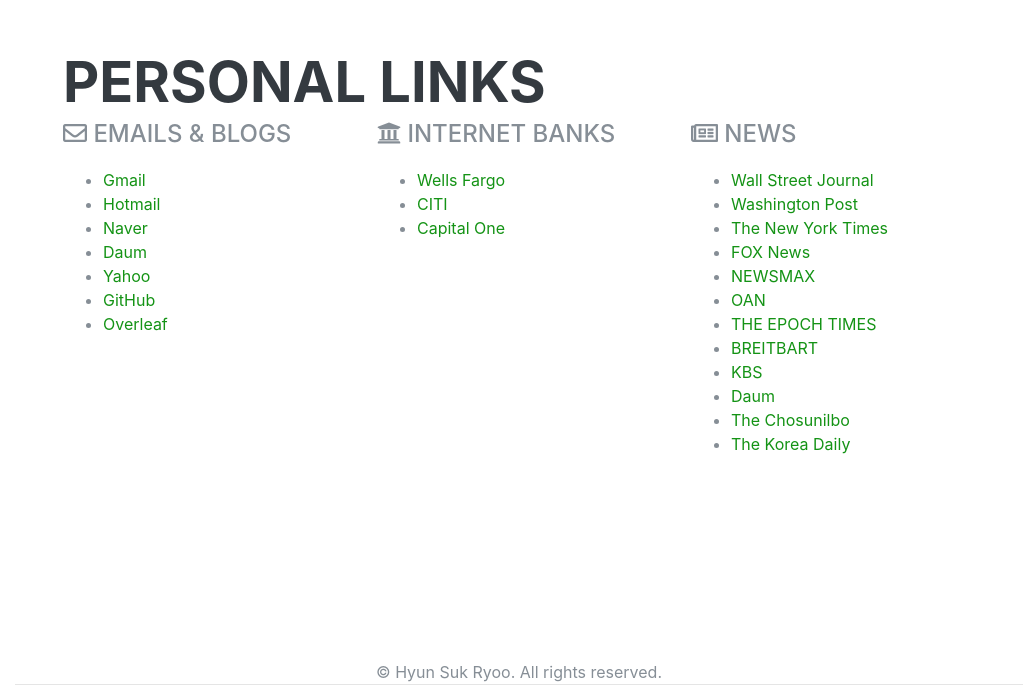
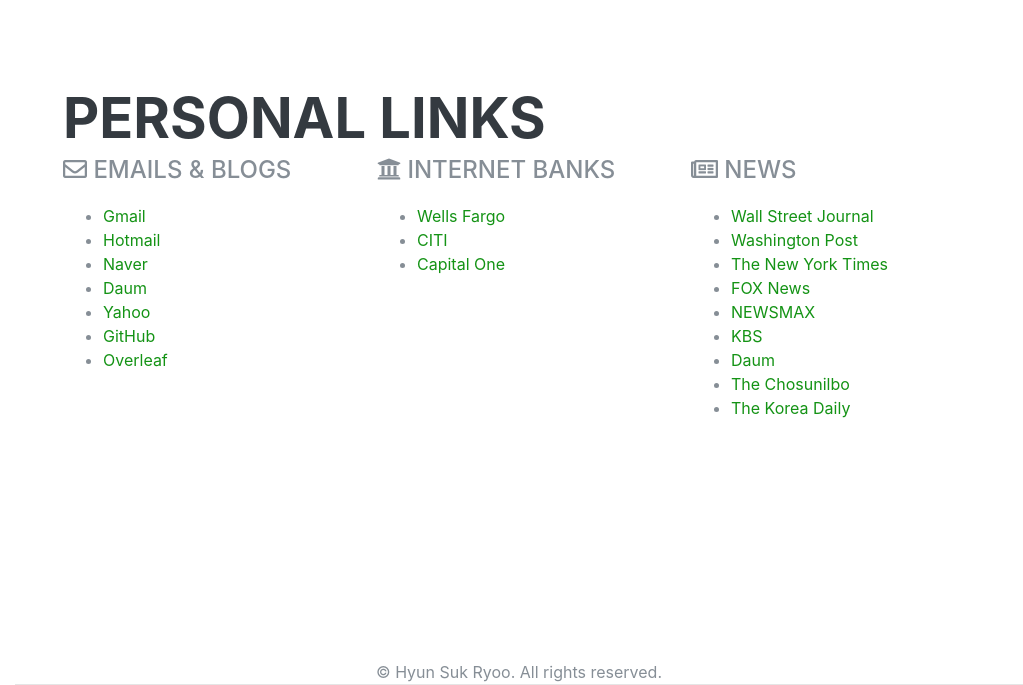
Before and after one commit to ryoox001/ryoox001.github.io, a plain HTML site: page index.html in a window 1280 px wide. Shown: the part 3429-4114 px from the top of the page, without its empty margins (257-1280 px from the left). Drawn offline with Linux system fonts and the light colour scheme; a web font is replaced by a local one.

Commit message:
Update index.html

```diff
--- a/index.html
+++ b/index.html
@@ -231,9 +231,6 @@ $('#myModal').on('shown.bs.modal', function () {
               <li><a href="https://www.nytimes.com/">The New York Times </a></li>
               <li><a href="https://www.foxnews.com/">FOX News </a></li>
               <li><a href="https://www.newsmax.com/">NEWSMAX </a></li>
-              <li><a href="https://www.oann.com/">OAN </a></li>
-              <li><a href="https://www.theepochtimes.com/">THE EPOCH TIMES </a></li>
-              <li><a href="https://www.breitbart.com/">BREITBART </a></li>
               <li><a href="http://www.kbs.co.kr/">KBS </a></li>
               <li><a href="https://www.daum.net/">Daum </a></li>
               <li><a href="http://www.chosun.com/">The Chosunilbo </a></li>
```
